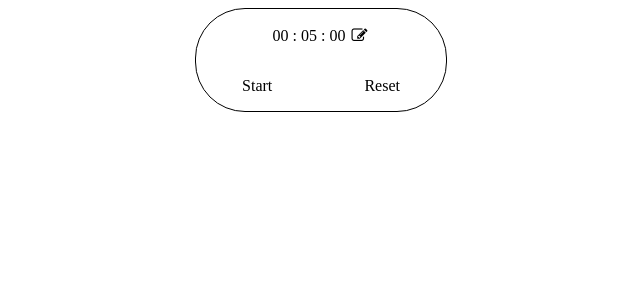
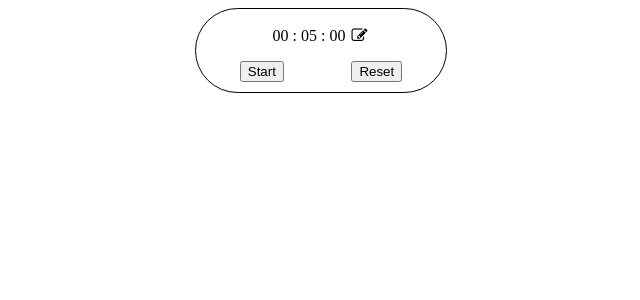
Before and after one commit to Tetsuya3850/React-Express-Examples, a React (Create React App) app in the folder timer/client/: page / in a window 1280 px wide. Shown: the top 300 px of the page, without its empty margins (319-959 px from the left). Built offline with nearby package versions, Linux system fonts and the light colour scheme.

Commit message:
styling improved

```diff
--- a/timer/client/src/Components/Timer.js
+++ b/timer/client/src/Components/Timer.js
@@ -16,6 +16,10 @@ class Timer extends Component {
   editModeOn = () => {
     this.props.onResetTimer();
     this.setState({ edit_mode: true });
+    var handles = document.getElementsByName("handles");
+    for (var i = 0; i < handles.length; i++) {
+      handles[i].setAttribute("disabled", true);
+    }
   };
 
   handleFormSubmit = e => {
@@ -29,6 +33,10 @@ class Timer extends Component {
     m.value = "";
     s.value = "";
     this.setState({ edit_mode: false });
+    var handles = document.getElementsByName("handles");
+    for (var i = 0; i < handles.length; i++) {
+      handles[i].removeAttribute("disabled");
+    }
   };
 
   render() {
@@ -91,11 +99,17 @@ class Timer extends Component {
         )}
         <div style={styles.handles}>
           {is_timed ? (
-            <p onClick={() => onStopTimer()}>Stop</p>
+            <button name="handles" onClick={() => onStopTimer()}>
+              Stop
+            </button>
           ) : (
-            <p onClick={() => onStartTimer()}>Start</p>
+            <button name="handles" onClick={() => onStartTimer()}>
+              Start
+            </button>
           )}
-          <p onClick={() => onResetTimer()}>Reset</p>
+          <button name="handles" onClick={() => onResetTimer()}>
+            Reset
+          </button>
         </div>
       </div>
     );
@@ -123,7 +137,8 @@ let styles = {
   },
   handles: {
     display: "flex",
-    justifyContent: "space-around"
+    justifyContent: "space-around",
+    margin: 10
   }
 };
 
```
